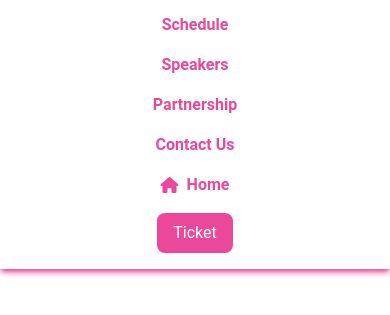
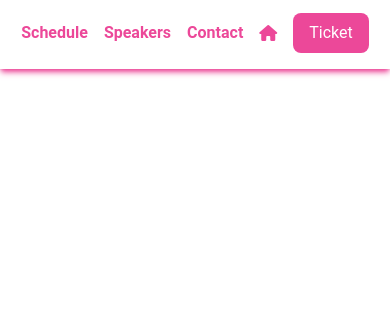
Before and after one commit to Phxpipxt/wmhc-2025-web, a plain HTML site: page asbgv-wmhc-web/header.html in a window 390 px wide. Shown: the part 115-430 px from the top of the page. Drawn offline with nearby package versions, Linux system fonts and the light colour scheme; a web font is replaced by a local one.

Commit message:
adjust header for mobile and small devices

```diff
--- a/asbgv-wmhc-web/header.html
+++ b/asbgv-wmhc-web/header.html
@@ -24,15 +24,13 @@
       <!-- Navigation Menu -->
       <nav
         id="menu"
-        class="flex flex-col lg:flex-row space-y-4 lg:space-y-0 lg:space-x-6 items-center"
+        class="flex flex-nowrap justify-center items-center space-x-4"
       >
         <a href="./calendar.html" class="nav-link text-pink-500 font-bold hover:underline">Schedule</a>
         <a href="./speakers.html" class="nav-link text-pink-500 font-bold hover:underline">Speakers</a>
-        <a href="./partners.html" class="nav-link text-pink-500 font-bold hover:underline">Partnership</a>
-        <a href="./contact.html" class="nav-link text-pink-500 font-bold hover:underline">Contact Us</a>
+        <a href="./contact.html" class="nav-link text-pink-500 font-bold hover:underline">Contact</a>
         <a href="./index.html" class="flex items-center space-x-2 text-pink-500 font-bold hover:underline">
           <i class="fa-solid fa-house"></i>
-          <span>Home</span>
         </a>
         <a href="./ticket.html">
           <button class="ticket-btn bg-pink-500 text-white px-4 py-2 rounded-lg transition-transform transform hover:scale-105">
```
